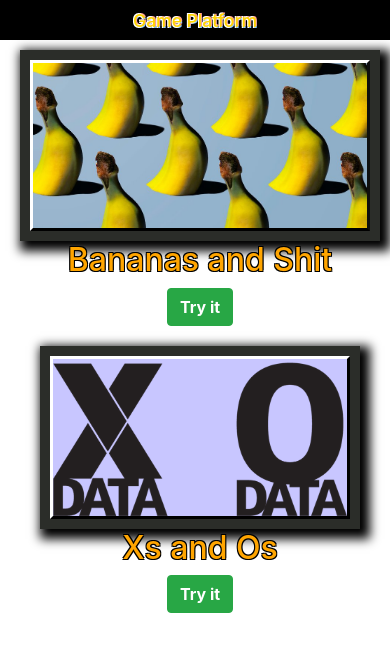
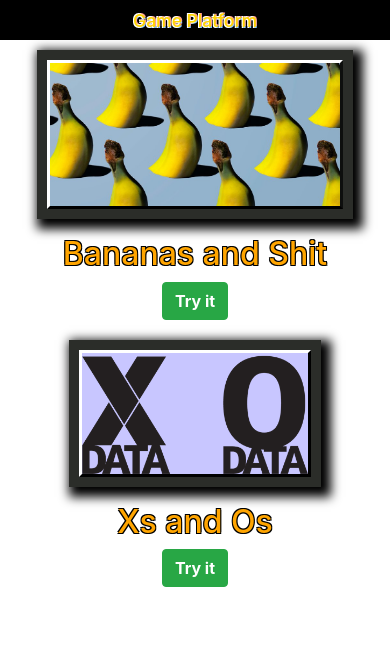
Before and after one commit to andrey136/Game-Platform, a React (Create React App) app: page / in a window 390 px wide. Shown: the top 652 px of the page. Built offline with nearby package versions, Linux system fonts and the light colour scheme.

Commit message:
Changed styles for the front page

```diff
--- a/src/index.css
+++ b/src/index.css
@@ -46,6 +46,7 @@ h2 {
     text-align: center !important;
     color: orange;
     text-shadow: -1px -1px 0 #000, 1px -1px 0 #000, -1px 1px 0 #000, 1px 1px 0 #000;
+    margin-top: 0.5em;
 }
 
 h3 {
@@ -342,6 +343,7 @@ p {
         height: 40px;
     }
 
+
     .topNav {
     width: 400px;
     margin: 0 auto;
@@ -355,7 +357,6 @@ p {
     font-size: 3em;
     width: 130px;
 }
-
     /*article, p */
 
     article {
@@ -392,7 +393,7 @@ p {
     }
 
     .App{
-        width: 400px;
+        width: 90%;
         margin: 0 auto;
         background: #fff;
         padding: 10px 0;
@@ -439,22 +440,22 @@ p {
     }
 
     .banana {
-        width: 400px;
+        width: 100%;  /* 400 */
     }
 
+    .banana .shadow {
+        width: 90%; /*360px*/
+        padding: 10px;
+        margin: 0 auto ;
+    }
     .banana img {
     border-right: 3px solid rgba(9, 9, 9, 0.83);
     border-bottom: 3px solid black;
     border-left: 3px solid white;
     border-top: 3px solid white;
-        width: 340px;
+    width: 100%; /* 340 */
 }
 
-    .banana .shadow {
-        width: 360px;
-        padding: 10px;
-        margin: 0 auto ;
-    }
 
     /* footer */
 
@@ -517,7 +518,7 @@ p {
 
     .X-and-O .shadow img {
         background: #c8c6ff;
-        width: 300px;
+        width: 100%; /* 300 */
         border-right: 3px solid black;
         border-bottom: 3px solid black;
         border-left: 3px solid white;
@@ -525,13 +526,13 @@ p {
     }
 
     .X-and-O .shadow {
-        width: 320px;
+        width: 80%;
         padding: 10px;
         margin: 0 auto;
     }
 
     .X-and-O {
-        width: 400px;
+        width: 90%;
         margin: 20px auto 0;
     }
 
```
Lines whose indentation alone changed are shown as unchanged.
